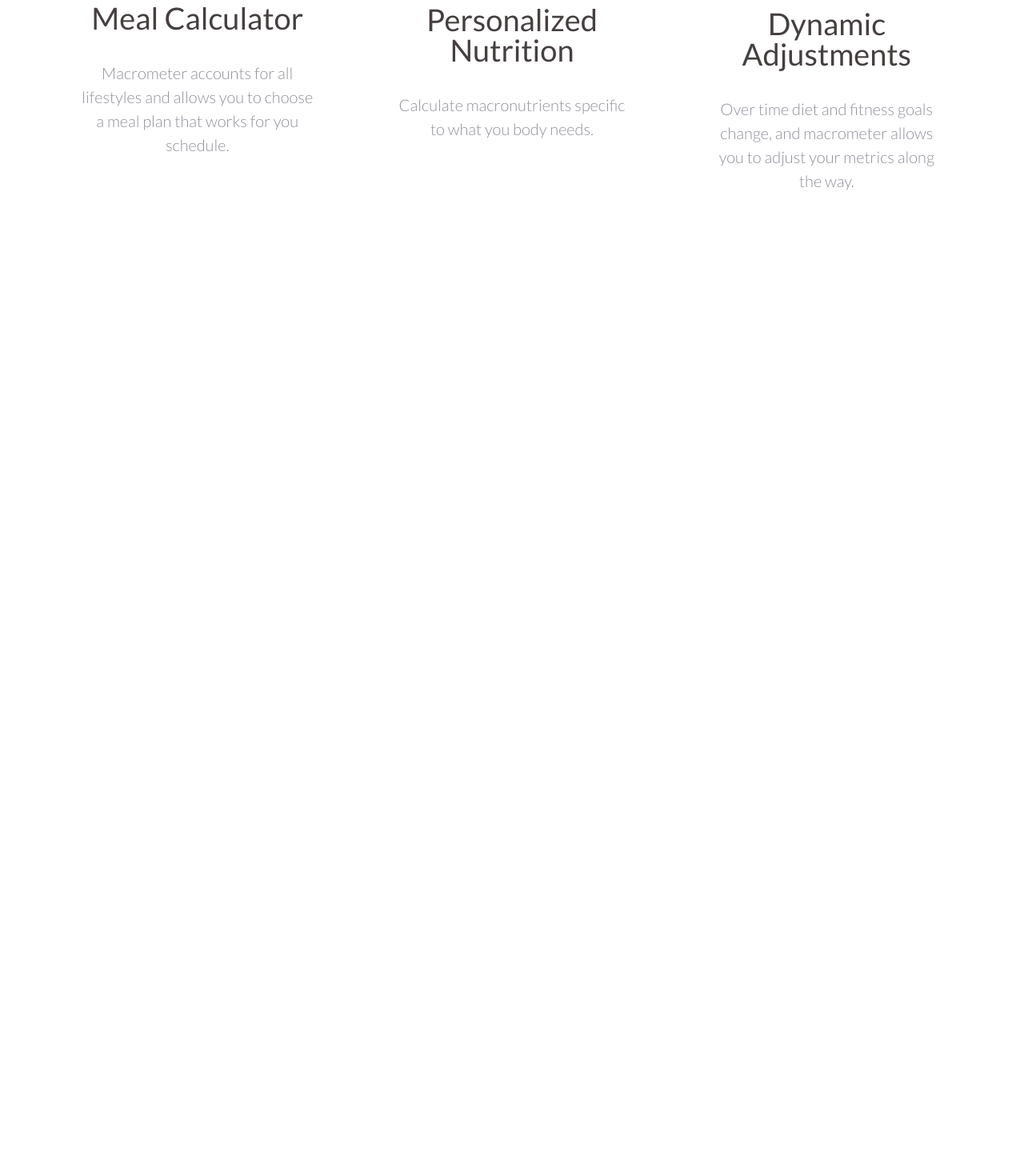
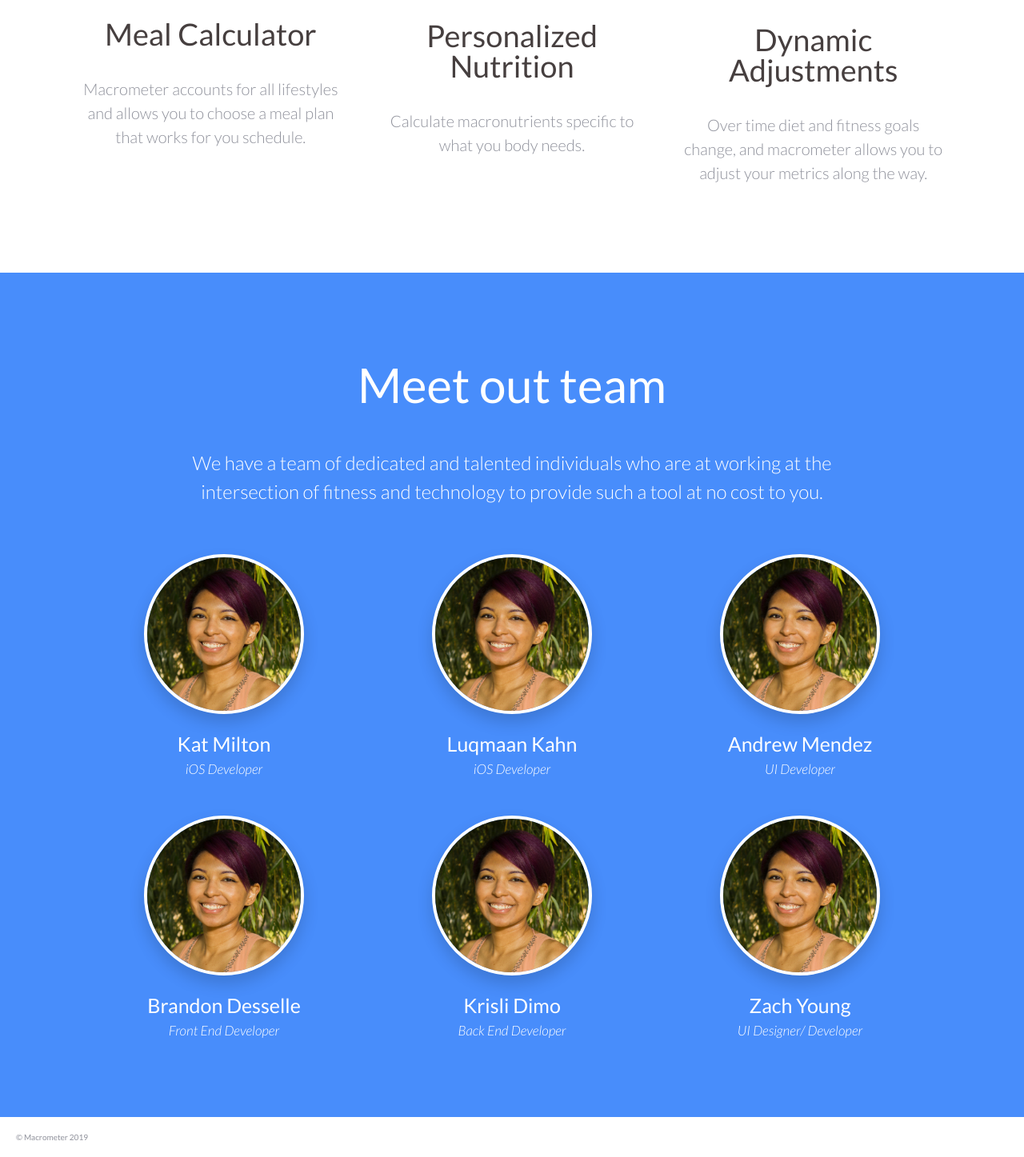
Before and after one commit to Andrew15722/MacroCalculator-Landing, a plain HTML site: page index.html in a window 1280 px wide. Shown: the part 1327-2774 px from the top of the page at 80% size. Before the commit the page ends 1678 px from the top, so only its background shows below. Drawn offline with Linux system fonts and the light colour scheme.

Commit message:
WIP: mobile version in progress

```diff
--- a/index.html
+++ b/index.html
@@ -37,7 +37,7 @@
         <img class="iphone" src="/images/landing-iphone-render.png" alt="">
     </section>
     <section id="about">
-        <div class="about-title">
+        <div class="section-title">
         <div>
             <img src="" alt="">
             <h1>The Everyday Macro Tracker</h1>
@@ -62,7 +62,48 @@
             </div>
         </div>
     </section>
-    <section id="team"></section>
+    <section id="team">
+            <div class="section-title">
+                    <div>
+                        <img src="" alt="">
+                        <h1>Meet out team</h1>
+                    </div>
+                    <p>We have a team of dedicated and talented individuals who are at working at the intersection of fitness and technology to provide such a tool at no cost to you. </p>
+            </div>
+            <div class="profiles-wrapper">
+                <div>
+                    <img src="/images/kat-avatar.png" alt="">
+                    <h3>Kat Milton</h3>
+                    <h4>iOS Developer</h4>
+                </div>
+                <div>
+                    <img src="/images/kat-avatar.png" alt="">
+                    <h3>Luqmaan Kahn</h3>
+                    <h4>iOS Developer</h4>
+                </div>
+                <div>
+                    <img src="/images/kat-avatar.png" alt="">
+                    <h3>Andrew Mendez</h3>
+                    <h4>UI Developer</h4>
+                </div>
+                <div>
+                    <img src="/images/kat-avatar.png" alt="">
+                    <h3>Brandon Desselle</h3>
+                    <h4>Front End Developer</h4>
+                </div>
+                <div>
+                    <img src="/images/kat-avatar.png" alt="">
+                    <h3>Krisli Dimo</h3>
+                    <h4>Back End Developer</h4>
+                </div>
+                <div>
+                    <img src="/images/kat-avatar.png" alt="">
+                    <h3>Zach Young</h3>
+                    <h4>UI Designer/ Developer</h4>
+                </div>
+            </div>
+    </section>
+    <footer><span>&copy; Macrometer 2019</span></footer>
 
 </body>
 </html>
--- a/less/global.less
+++ b/less/global.less
@@ -17,20 +17,6 @@
 	color: inherit;
 }
 
-h1 {
-	font-size: 4rem;
-}
-
-h2 {
-	font-size: 3.2rem;
-	padding-bottom: 10px;
-}
-
-h4 {
-	font-size: 2.5rem;
-	padding-bottom: 10px;
-}
-
 p {
 	line-height: 1.5;
 	font-size: 1.6rem;
--- a/less/index.less
+++ b/less/index.less
@@ -64,10 +64,11 @@
 }
 #about{
     margin: 100px;
-    .about-title{
+    .section-title{
         h1{
             text-align: center;
-            color: @tertiary-color
+            color: @tertiary-color;
+            font-size: 60px;
         }
         p{
             max-width: 75%;
@@ -81,7 +82,11 @@
     .icon-grid{
         display: grid;
         grid-template-columns: 1fr 1fr 1fr;
-        grid-column-gap: 10em;
+        grid-column-gap: 5em;
+        @media @tablet {
+            grid-template-columns: 1fr;
+            grid-template-rows: max-content max-content max-content;
+          }
         img{
             display: block;
             margin: 0 auto;
@@ -101,3 +106,73 @@
         }
     }
 }
+#team{
+    background-color: @primary-color;
+    padding: 100px;
+    .section-title{
+        h1{
+            text-align: center;
+            color: white;
+            font-size: 60px;
+        }
+        p{
+            max-width: 75%;
+            text-align: center;
+            margin: 50px auto;
+            color: white;
+            font-size: 24px;
+            font-weight: 300;
+        }
+    }
+    .profiles-wrapper{
+        display: grid;
+        grid-template-columns: 1fr 1fr 1fr;
+        grid-template-rows: max-content max-content;
+        grid-column: 3em;
+        grid-row-gap: 5em;
+        justify-items: center;
+        max-width: 1200px;
+        margin: 0 auto;
+        @media @tablet {
+            grid-template-columns: 1fr 1fr;
+            grid-template-rows: max-content max-content max-content;
+          }
+          @media @mobile {
+            grid-template-columns: 1fr;
+            grid-template-rows: auto;
+          }
+        img{
+            max-width: 200px;
+            display: block;
+            border-radius: 50%;
+            border: 4px solid white;
+            box-shadow: 0px 10px 20px rgba(0,0,0,0.16);
+            @media @mobile {
+                max-width: 300px;
+
+              }
+        }
+        h3{
+            color: white;
+            font-size: 25px;
+            text-align: center;
+            margin-top: 25px;
+        }
+        h4{
+            color: white;
+            font-size: 17px;
+            text-align: center;
+            font-style: italic;
+            font-weight: 300;
+            margin-top: 10px;
+        }
+    }
+}
+footer{
+    span{
+        display: block;
+        padding: 20px;
+        font-size: 1em;
+        color: @quaternary-color;
+    }
+}
--- a/less/variables.less
+++ b/less/variables.less
@@ -2,3 +2,5 @@
 @secondary-color: #FAF8F8;
 @tertiary-color: #463F3F;
 @quaternary-color: #8F919B;
+@tablet: ~"(max-width: 850px)";
+@mobile: ~"(max-width: 600px)";
```
Also changed, not shown: css/index.css, images/kat-avatar.png (added).
